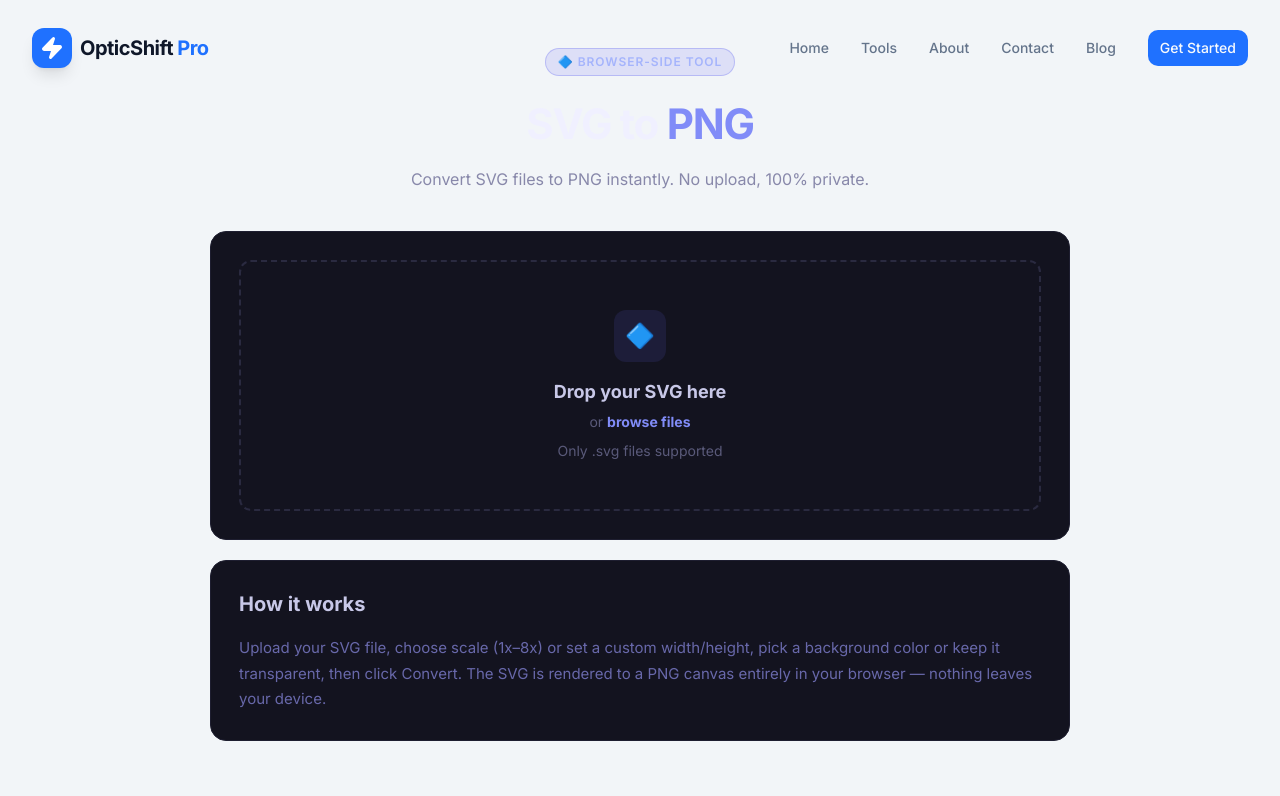
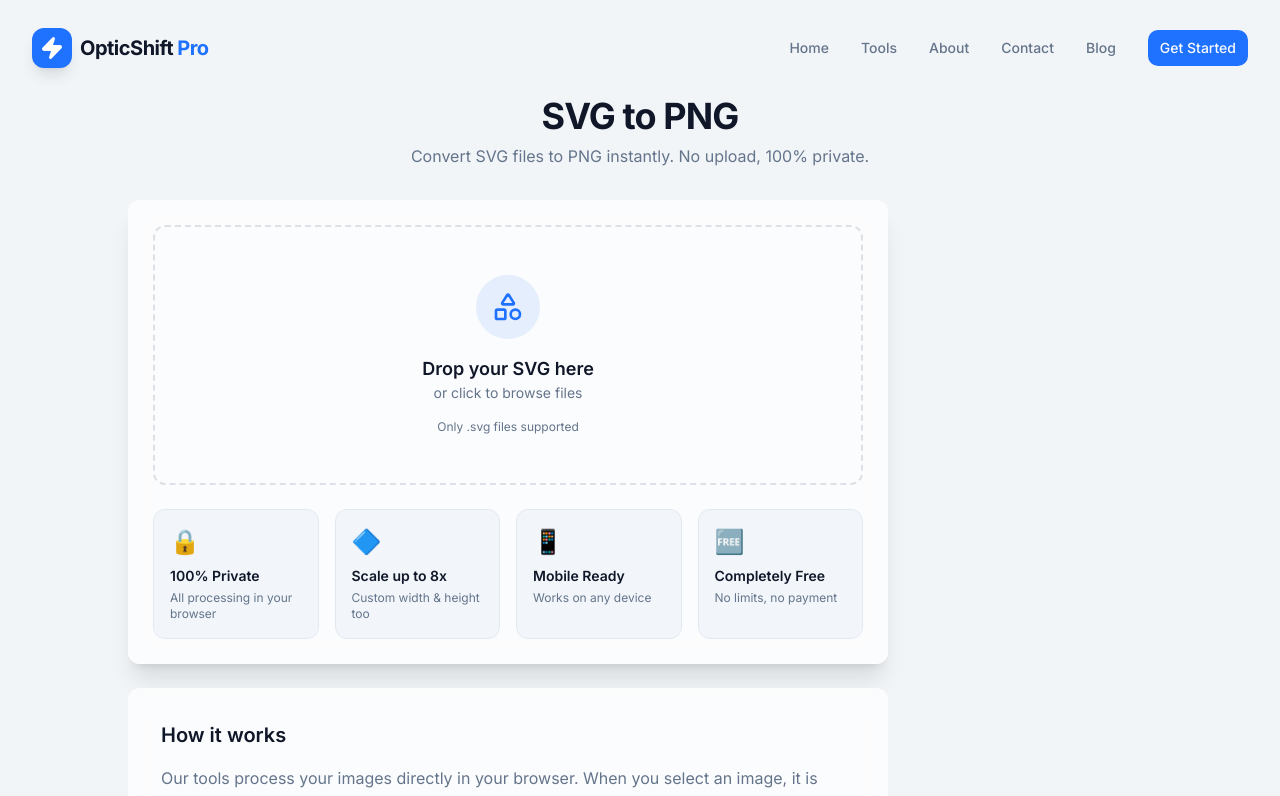
Before and after one commit to surajkumar122024-star/ok01, a Next.js app: page /tools/svg-to-png in a window 1280 px wide. Shown: the top 796 px of the page. Built offline with nearby package versions, Linux system fonts and the light colour scheme.

Commit message:
Refactor SvgToPngClient with TypeScript enhancements
Refactor SvgToPngClient component to use TypeScript types for state and refs. Update file handling and rendering logic for improved type safety and clarity.

```diff
--- a/src/app/tools/svg-to-png/SvgToPngClient.tsx
+++ b/src/app/tools/svg-to-png/SvgToPngClient.tsx
@@ -1,9 +1,12 @@
 "use client";
 
 import { useState, useRef } from "react";
+import { ImageToolLayout } from "@/components/ImageToolLayout";
+import { Button } from "@/components/ui/button";
+import { Download, RefreshCw, Shapes } from "lucide-react";
 
 export default function SvgToPngClient() {
-  const [svgSrc, setSvgSrc] = useState(null);
+  const [svgSrc, setSvgSrc] = useState<string | null>(null);
   const [fileName, setFileName] = useState("");
   const [isDragging, setIsDragging] = useState(false);
   const [scale, setScale] = useState(2);
@@ -11,15 +14,15 @@ export default function SvgToPngClient() {
   const [customH, setCustomH] = useState("");
   const [bgColor, setBgColor] = useState("transparent");
   const [bgHex, setBgHex] = useState("#ffffff");
-  const [resultUrl, setResultUrl] = useState(null);
+  const [resultUrl, setResultUrl] = useState<string | null>(null);
   const [svgSize, setSvgSize] = useState({ w: 0, h: 0 });
-  const [preview, setPreview] = useState(null);
+  const [preview, setPreview] = useState<string | null>(null);
   const [error, setError] = useState("");
 
-  const fileInputRef = useRef(null);
-  const canvasRef = useRef(null);
+  const fileInputRef = useRef<HTMLInputElement>(null);
+  const canvasRef = useRef<HTMLCanvasElement>(null);
 
-  const handleFile = (file) => {
+  const handleFile = (file: File) => {
     if (!file) return;
     if (!file.name.endsWith(".svg") && file.type !== "image/svg+xml") {
       setError("Please upload a valid SVG file.");
@@ -29,23 +32,21 @@ export default function SvgToPngClient() {
     setFileName(file.name);
     const reader = new FileReader();
     reader.onload = (e) => {
-      const text = e.target.result;
+      const text = e.target?.result as string;
       setSvgSrc(text);
       setResultUrl(null);
 
-      // Parse SVG size
       const parser = new DOMParser();
       const doc = parser.parseFromString(text, "image/svg+xml");
       const svg = doc.querySelector("svg");
-      let w = parseFloat(svg?.getAttribute("width")) || 0;
-      let h = parseFloat(svg?.getAttribute("height")) || 0;
+      let w = parseFloat(svg?.getAttribute("width") || "") || 0;
+      let h = parseFloat(svg?.getAttribute("height") || "") || 0;
       if (!w || !h) {
         const vb = svg?.getAttribute("viewBox")?.split(/[\s,]+/);
         if (vb && vb.length === 4) { w = parseFloat(vb[2]); h = parseFloat(vb[3]); }
       }
       setSvgSize({ w: w || 300, h: h || 300 });
 
-      // Preview
       const blob = new Blob([text], { type: "image/svg+xml" });
       setPreview(URL.createObjectURL(blob));
     };
@@ -57,10 +58,10 @@ export default function SvgToPngClient() {
     const outW = customW ? parseInt(customW) : Math.round(svgSize.w * scale);
     const outH = customH ? parseInt(customH) : Math.round(svgSize.h * scale);
 
-    const canvas = canvasRef.current;
+    const canvas = canvasRef.current!;
     canvas.width = outW;
     canvas.height = outH;
-    const ctx = canvas.getContext("2d");
+    const ctx = canvas.getContext("2d")!;
 
     if (bgColor !== "transparent") {
       ctx.fillStyle = bgHex;
@@ -100,150 +101,172 @@ export default function SvgToPngClient() {
   const outH = customH ? parseInt(customH) : Math.round(svgSize.h * scale);
 
   return (
-    <>
-      <style>{`
-        * { box-sizing: border-box; margin: 0; padding: 0; }
-        .page-wrap { max-width: 900px; margin: 0 auto; padding: 48px 20px 80px; }
-        .page-header { text-align: center; margin-bottom: 40px; }
-        .badge { display: inline-flex; align-items: center; gap: 6px; background: rgba(99,102,241,0.15); border: 1px solid rgba(99,102,241,0.3); color: #a5b4fc; font-size: 12px; font-weight: 600; letter-spacing: 0.08em; text-transform: uppercase; padding: 4px 12px; border-radius: 20px; margin-bottom: 16px; }
-        .page-title { font-size: clamp(28px, 5vw, 42px); font-weight: 800; letter-spacing: -0.03em; color: #f0f0ff; margin-bottom: 12px; }
-        .page-title span { color: #818cf8; }
-        .page-subtitle { color: #8888aa; font-size: 16px; }
-        .card { background: #13131f; border: 1px solid #1e1e30; border-radius: 16px; padding: 28px; margin-bottom: 20px; }
-        .drop-zone { border: 2px dashed #2a2a40; border-radius: 12px; padding: 48px 24px; text-align: center; cursor: pointer; transition: all 0.2s; }
-        .drop-zone:hover, .drop-zone.drag-over { border-color: #6366f1; background: rgba(99,102,241,0.05); }
-        .drop-icon { width: 52px; height: 52px; background: rgba(99,102,241,0.12); border-radius: 12px; display: flex; align-items: center; justify-content: center; margin: 0 auto 16px; font-size: 24px; }
-        .drop-title { font-size: 18px; font-weight: 700; color: #c8c8e8; margin-bottom: 6px; }
-        .drop-sub { color: #5a5a7a; font-size: 14px; }
-        .drop-sub b { color: #818cf8; cursor: pointer; }
-        .section-title { font-size: 13px; font-weight: 700; color: #6868aa; text-transform: uppercase; letter-spacing: 0.08em; margin-bottom: 14px; }
-        .form-grid { display: grid; grid-template-columns: 1fr 1fr; gap: 16px; }
-        @media (max-width: 600px) { .form-grid { grid-template-columns: 1fr; } }
-        .form-group { display: flex; flex-direction: column; gap: 6px; }
-        .form-label { font-size: 12px; color: #6868aa; font-weight: 600; }
-        .form-input { padding: 9px 12px; border-radius: 8px; background: #1a1a2e; border: 1px solid #2a2a40; color: #c8c8e8; font-size: 14px; outline: none; }
-        .form-input:focus { border-color: #6366f1; }
-        .form-input[type="range"] { padding: 6px 0; accent-color: #6366f1; background: transparent; border: none; }
-        .form-input[type="color"] { padding: 4px; height: 40px; cursor: pointer; }
-        .form-select { padding: 9px 12px; border-radius: 8px; background: #1a1a2e; border: 1px solid #2a2a40; color: #c8c8e8; font-size: 14px; outline: none; cursor: pointer; }
-        .info-bar { display: flex; gap: 16px; flex-wrap: wrap; margin-top: 16px; }
-        .info-chip { background: #0f0f1c; border: 1px solid #1e1e30; border-radius: 6px; padding: 4px 10px; font-size: 12px; color: #6868aa; }
-        .info-chip b { color: #a0a0cc; }
-        .svg-preview { max-width: 100%; max-height: 200px; display: block; margin: 16px auto 0; border-radius: 8px; border: 1px solid #1e1e30; background: repeating-conic-gradient(#1e1e30 0% 25%, #13131f 0% 50%) 0 0 / 16px 16px; }
-        .actions { display: flex; gap: 10px; flex-wrap: wrap; margin-top: 24px; }
-        .btn { padding: 10px 22px; border-radius: 8px; font-size: 14px; font-weight: 700; cursor: pointer; border: none; transition: all 0.15s; }
-        .btn-primary { background: #6366f1; color: #fff; }
-        .btn-primary:hover { background: #4f51e0; transform: translateY(-1px); }
-        .btn-success { background: #059669; color: #fff; }
-        .btn-success:hover { background: #047857; }
-        .btn-danger { background: transparent; color: #f87171; border: 1px solid #3a2020; }
-        .btn-danger:hover { background: #2a1010; }
-        .error-msg { color: #f87171; font-size: 13px; margin-top: 10px; }
-        .preview-wrap { margin-top: 24px; }
-        .preview-title { font-size: 14px; font-weight: 700; color: #8888aa; text-transform: uppercase; letter-spacing: 0.08em; margin-bottom: 12px; }
-        .preview-img { max-width: 100%; max-height: 400px; border-radius: 8px; border: 1px solid #1e1e30; display: block; }
-        .how-title { font-size: 20px; font-weight: 800; color: #c8c8e8; margin-bottom: 16px; }
-        .how-text { color: #6868aa; font-size: 15px; line-height: 1.7; }
-        canvas { display: none; }
-        .divider { border: none; border-top: 1px solid #1e1e30; margin: 20px 0; }
-      `}</style>
+    <ImageToolLayout
+      title="SVG to PNG"
+      description="Convert SVG files to PNG instantly. No upload, 100% private."
+    >
+      <canvas ref={canvasRef} className="hidden" />
 
-      <canvas ref={canvasRef} />
-
-      <div className="page-wrap">
-        {/* Header */}
-        <div className="page-header">
-          <div className="badge">🔷 Browser-Side Tool</div>
-          <h1 className="page-title">SVG to <span>PNG</span></h1>
-          <p className="page-subtitle">Convert SVG files to PNG instantly. No upload, 100% private.</p>
-        </div>
-
-        <div className="card">
+      <div className="space-y-6">
         {!svgSrc ? (
           <div
-              className={`drop-zone${isDragging ? " drag-over" : ""}`}
             onClick={() => fileInputRef.current?.click()}
             onDragOver={(e) => { e.preventDefault(); setIsDragging(true); }}
             onDragLeave={() => setIsDragging(false)}
             onDrop={(e) => { e.preventDefault(); setIsDragging(false); handleFile(e.dataTransfer.files[0]); }}
+            className={`border-2 border-dashed rounded-xl p-12 flex flex-col items-center justify-center gap-4 cursor-pointer transition-all duration-300 ${
+              isDragging ? "border-primary bg-primary/5" : "border-muted-foreground/20 hover:border-primary/50 hover:bg-muted/5"
+            }`}
           >
-              <div className="drop-icon">🔷</div>
-              <div className="drop-title">Drop your SVG here</div>
-              <div className="drop-sub">or <b onClick={(e) => { e.stopPropagation(); fileInputRef.current?.click(); }}>browse files</b></div>
-              <div className="drop-sub" style={{ marginTop: 8 }}>Only .svg files supported</div>
-              <input ref={fileInputRef} type="file" accept=".svg,image/svg+xml" style={{ display: "none" }} onChange={(e) => handleFile(e.target.files[0])} />
+            <input
+              ref={fileInputRef}
+              type="file"
+              accept=".svg,image/svg+xml"
+              className="hidden"
+              onChange={(e) => e.target.files?.[0] && handleFile(e.target.files[0])}
+            />
+            <div className="w-16 h-16 bg-primary/10 rounded-full flex items-center justify-center text-primary">
+              <Shapes size={32} />
+            </div>
+            <div className="text-center">
+              <p className="text-lg font-semibold">Drop your SVG here</p>
+              <p className="text-sm text-muted-foreground">or click to browse files</p>
+            </div>
+            <p className="text-xs text-muted-foreground">Only .svg files supported</p>
           </div>
         ) : (
-            <>
+          <div className="space-y-6 animate-in fade-in slide-in-from-bottom-4 duration-500">
             {/* SVG Preview */}
-              {preview && <img src={preview} alt="SVG Preview" className="svg-preview" />}
+            {preview && (
+              <img
+                src={preview}
+                alt="SVG Preview"
+                className="max-w-full max-h-[200px] block mx-auto rounded-lg border"
+                style={{
+                  backgroundImage: "repeating-conic-gradient(hsl(var(--muted)) 0% 25%, hsl(var(--background)) 0% 50%)",
+                  backgroundSize: "16px 16px",
+                }}
+              />
+            )}
 
-              <hr className="divider" />
+            <hr className="border-border" />
 
             {/* Settings */}
-              <div className="section-title" style={{ marginTop: 4 }}>Output Settings</div>
-              <div className="form-grid">
-                <div className="form-group">
-                  <label className="form-label">Scale: {scale}x</label>
-                  <input className="form-input" type="range" min="1" max="8" step="0.5" value={scale} onChange={(e) => { setScale(parseFloat(e.target.value)); setCustomW(""); setCustomH(""); }} />
+            <div>
+              <p className="text-xs font-bold text-muted-foreground uppercase tracking-wider mb-3">Output Settings</p>
+              <div className="grid grid-cols-1 sm:grid-cols-2 gap-4">
+                <div className="flex flex-col gap-1.5">
+                  <label className="text-xs font-semibold text-muted-foreground">Scale: {scale}x</label>
+                  <input
+                    type="range"
+                    min="1"
+                    max="8"
+                    step="0.5"
+                    value={scale}
+                    onChange={(e) => { setScale(parseFloat(e.target.value)); setCustomW(""); setCustomH(""); }}
+                    className="accent-primary"
+                  />
                 </div>
-                <div className="form-group">
-                  <label className="form-label">Background</label>
-                  <select className="form-select" value={bgColor} onChange={(e) => setBgColor(e.target.value)}>
+                <div className="flex flex-col gap-1.5">
+                  <label className="text-xs font-semibold text-muted-foreground">Background</label>
+                  <select
+                    className="px-3 py-2 rounded-lg bg-background border text-sm outline-none cursor-pointer"
+                    value={bgColor}
+                    onChange={(e) => setBgColor(e.target.value)}
+                  >
                     <option value="transparent">Transparent</option>
                     <option value="color">Custom Color</option>
                   </select>
                 </div>
                 {bgColor === "color" && (
-                  <div className="form-group">
-                    <label className="form-label">Background Color</label>
-                    <input className="form-input" type="color" value={bgHex} onChange={(e) => setBgHex(e.target.value)} />
+                  <div className="flex flex-col gap-1.5">
+                    <label className="text-xs font-semibold text-muted-foreground">Background Color</label>
+                    <input type="color" value={bgHex} onChange={(e) => setBgHex(e.target.value)} className="h-10 rounded-lg cursor-pointer border" />
                   </div>
                 )}
-                <div className="form-group">
-                  <label className="form-label">Custom Width (px)</label>
-                  <input className="form-input" type="number" placeholder={`Auto (${outW}px)`} value={customW} onChange={(e) => setCustomW(e.target.value)} />
+                <div className="flex flex-col gap-1.5">
+                  <label className="text-xs font-semibold text-muted-foreground">Custom Width (px)</label>
+                  <input
+                    type="number"
+                    placeholder={`Auto (${outW}px)`}
+                    value={customW}
+                    onChange={(e) => setCustomW(e.target.value)}
+                    className="px-3 py-2 rounded-lg bg-background border text-sm outline-none focus:border-primary"
+                  />
                 </div>
-                <div className="form-group">
-                  <label className="form-label">Custom Height (px)</label>
-                  <input className="form-input" type="number" placeholder={`Auto (${outH}px)`} value={customH} onChange={(e) => setCustomH(e.target.value)} />
+                <div className="flex flex-col gap-1.5">
+                  <label className="text-xs font-semibold text-muted-foreground">Custom Height (px)</label>
+                  <input
+                    type="number"
+                    placeholder={`Auto (${outH}px)`}
+                    value={customH}
+                    onChange={(e) => setCustomH(e.target.value)}
+                    className="px-3 py-2 rounded-lg bg-background border text-sm outline-none focus:border-primary"
+                  />
+                </div>
               </div>
             </div>
 
             {/* Info */}
-              <div className="info-bar">
-                <div className="info-chip">SVG Size: <b>{svgSize.w} × {svgSize.h}</b></div>
-                <div className="info-chip">Output: <b>{outW} × {outH} px</b></div>
+            <div className="flex gap-3 flex-wrap">
+              <div className="bg-muted/30 border rounded-md px-3 py-1 text-xs text-muted-foreground">
+                SVG Size: <strong className="text-foreground">{svgSize.w} × {svgSize.h}</strong>
+              </div>
+              <div className="bg-muted/30 border rounded-md px-3 py-1 text-xs text-muted-foreground">
+                Output: <strong className="text-foreground">{outW} × {outH} px</strong>
+              </div>
             </div>
 
-              {error && <div className="error-msg">⚠️ {error}</div>}
+            {error && (
+              <div className="bg-red-50 dark:bg-red-900/10 border border-red-200 dark:border-red-800 rounded-lg p-4 text-red-600 dark:text-red-400 text-sm">
+                ⚠️ {error}
+              </div>
+            )}
 
             {/* Actions */}
-              <div className="actions">
-                <button className="btn btn-primary" onClick={convert}>🔷 Convert to PNG</button>
-                {resultUrl && <button className="btn btn-success" onClick={download}>⬇ Download PNG</button>}
-                <button className="btn btn-danger" onClick={reset}>✕ Reset</button>
+            <div className="flex gap-3 flex-wrap">
+              <Button onClick={convert} className="shadow-lg shadow-primary/20">
+                Convert to PNG
+              </Button>
+              {resultUrl && (
+                <Button variant="secondary" onClick={download}>
+                  <Download className="mr-2 h-4 w-4" />
+                  Download PNG
+                </Button>
+              )}
+              <Button variant="outline" onClick={reset}>
+                <RefreshCw className="mr-2 h-4 w-4" />
+                Reset
+              </Button>
             </div>
 
             {/* Result Preview */}
             {resultUrl && (
-                <div className="preview-wrap">
-                  <div className="preview-title">PNG Output</div>
-                  <img src={resultUrl} alt="PNG Output" className="preview-img" />
+              <div>
+                <p className="text-xs font-bold text-muted-foreground uppercase tracking-wider mb-3">PNG Output</p>
+                <img src={resultUrl} alt="PNG Output" className="max-w-full max-h-[400px] rounded-lg border" />
               </div>
             )}
-            </>
+          </div>
+        )}
+
+        {!svgSrc && (
+          <div className="grid grid-cols-2 md:grid-cols-4 gap-4 mt-4">
+            {[
+              { icon: "🔒", title: "100% Private", desc: "All processing in your browser" },
+              { icon: "🔷", title: "Scale up to 8x", desc: "Custom width & height too" },
+              { icon: "📱", title: "Mobile Ready", desc: "Works on any device" },
+              { icon: "🆓", title: "Completely Free", desc: "No limits, no payment" },
+            ].map((f) => (
+              <div key={f.title} className="bg-muted/30 border rounded-xl p-4">
+                <div className="text-2xl mb-2">{f.icon}</div>
+                <p className="font-semibold text-sm mb-1">{f.title}</p>
+                <p className="text-xs text-muted-foreground">{f.desc}</p>
+              </div>
+            ))}
+          </div>
         )}
       </div>
-
-        {/* How it works */}
-        <div className="card">
-          <h2 className="how-title">How it works</h2>
-          <p className="how-text">
-            Upload your SVG file, choose scale (1x–8x) or set a custom width/height, pick a background color or keep it transparent, then click Convert. The SVG is rendered to a PNG canvas entirely in your browser — nothing leaves your device.
-          </p>
-        </div>
-      </div>
-    </>
+    </ImageToolLayout>
   );
 }
```
Lines whose indentation alone changed are shown as unchanged.
